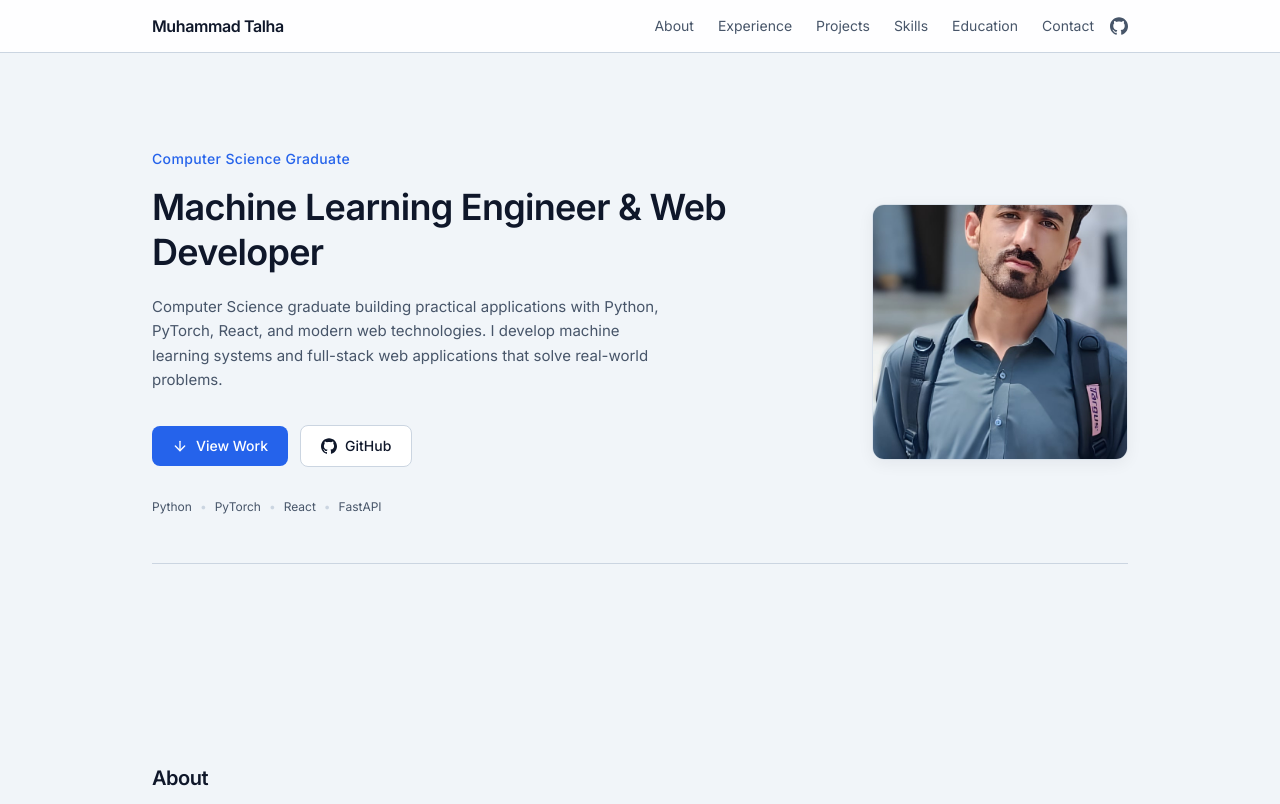
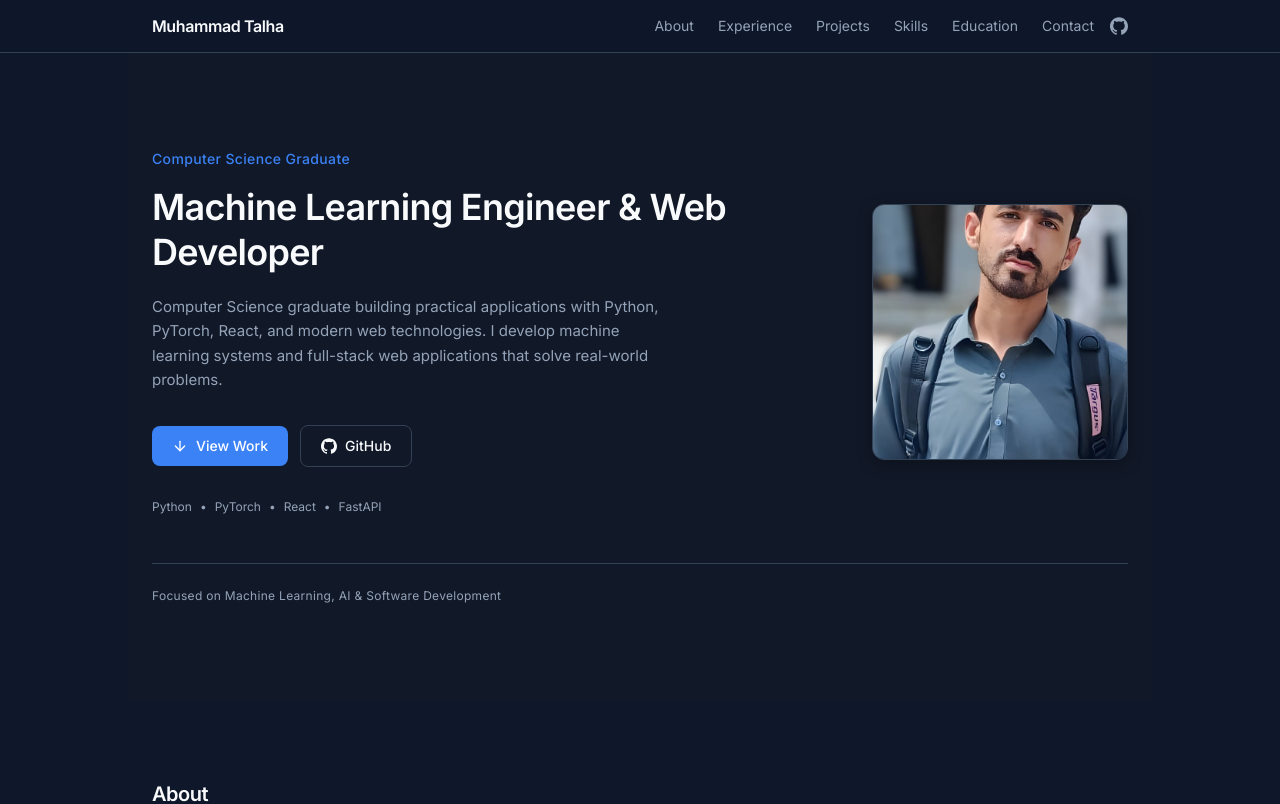
Before and after one commit to Talha-webdev/Talha-webdev.github.io, a React (Vite) app: page / in a window 1280 px wide. Shown: the top 804 px of the page. Built offline with nearby package versions, Linux system fonts and the light colour scheme.

Commit message:
Removed the light colors

```diff
--- a/src/App.tsx
+++ b/src/App.tsx
@@ -10,7 +10,7 @@ import { Footer } from "./components/sections/Footer"
 
 function App() {
   return (
-    <div className="flex min-h-screen flex-col bg-background">
+    <div className="flex min-h-screen flex-col bg-[#0F172A]">
       <Navbar />
       <main className="flex-1">
         <Hero />
--- a/src/components/sections/About.tsx
+++ b/src/components/sections/About.tsx
@@ -22,7 +22,7 @@ const focusAreas = [
 export function About() {
   return (
     <Section id="about" title="About">
-      <div className="rounded-xl border border-border bg-surface p-8 shadow-card">
+      <div className="rounded-xl border border-border bg-[#1E293B] p-8 shadow-card">
         <p className="max-w-3xl text-[15px] leading-relaxed text-muted">
           I'm a Computer Science graduate focused on building practical software
           and machine learning solutions. My work combines Python and PyTorch for
@@ -36,7 +36,7 @@ export function About() {
           {focusAreas.map(({ icon: Icon, title, text }) => (
             <div
               key={title}
-              className="rounded-lg border border-border bg-background p-5"
+              className="rounded-lg border border-border bg-[#334155] p-5"
             >
               <Icon size={18} className="mb-3 text-accent" strokeWidth={1.5} />
               <h3 className="mb-1.5 text-sm font-semibold text-foreground">
--- a/src/components/sections/Contact.tsx
+++ b/src/components/sections/Contact.tsx
@@ -10,7 +10,7 @@ export function Contact() {
 
   return (
     <Section id="contact" title="Get in Touch">
-      <div className="rounded-xl border border-border bg-surface p-8 shadow-card">
+      <div className="rounded-xl border border-border bg-[#1E293B] p-8 shadow-card">
         <p className="max-w-2xl text-[15px] leading-relaxed text-muted">
           I'm open to opportunities, collaborations, and interesting development
           work. Feel free to reach out through any of the channels below.
@@ -28,7 +28,7 @@ export function Contact() {
             href={github || "#"}
             target="_blank"
             rel="noreferrer"
-            className="inline-flex items-center gap-2 rounded-lg border border-border bg-surface px-5 py-2.5 text-sm font-medium text-foreground transition-colors hover:border-accent hover:text-accent"
+            className="inline-flex items-center gap-2 rounded-lg border border-border px-5 py-2.5 text-sm font-medium text-foreground transition-colors hover:border-accent hover:text-accent"
           >
             <GithubIcon size={16} />
             GitHub
@@ -37,7 +37,7 @@ export function Contact() {
             href={linkedin || "#"}
             target="_blank"
             rel="noreferrer"
-            className="inline-flex items-center gap-2 rounded-lg border border-border bg-surface px-5 py-2.5 text-sm font-medium text-foreground transition-colors hover:border-accent hover:text-accent"
+            className="inline-flex items-center gap-2 rounded-lg border border-border px-5 py-2.5 text-sm font-medium text-foreground transition-colors hover:border-accent hover:text-accent"
           >
             <Link size={16} />
             LinkedIn
--- a/src/components/sections/Education.tsx
+++ b/src/components/sections/Education.tsx
@@ -5,7 +5,7 @@ import { education } from "../../data/portfolio"
 export function Education() {
   return (
     <Section id="education" title="Education">
-      <div className="rounded-xl border border-border bg-surface p-6 shadow-card">
+      <div className="rounded-xl border border-border bg-[#1E293B] p-6 shadow-card">
         <div className="flex items-start gap-3">
           <span className="mt-0.5 text-accent">
             <GraduationCap size={20} strokeWidth={1.5} />
--- a/src/components/sections/Experience.tsx
+++ b/src/components/sections/Experience.tsx
@@ -10,7 +10,7 @@ export function Experience() {
         {experiences.map((exp) => (
           <article
             key={exp.id}
-            className="rounded-xl border border-border bg-surface p-6 shadow-card"
+            className="rounded-xl border border-border bg-[#1E293B] p-6 shadow-card"
           >
             <div className="flex flex-col gap-4 sm:flex-row sm:items-start sm:justify-between">
               <div className="flex items-start gap-3">
@@ -30,7 +30,7 @@ export function Experience() {
                   href={exp.github}
                   target="_blank"
                   rel="noreferrer"
-                  className="inline-flex items-center gap-1.5 rounded-lg border border-border bg-surface px-3.5 py-1.5 text-xs font-medium text-foreground transition-colors hover:border-accent hover:text-accent"
+                  className="inline-flex items-center gap-1.5 rounded-lg border border-border px-3.5 py-1.5 text-xs font-medium text-foreground transition-colors hover:border-accent hover:text-accent"
                 >
                   <GithubIcon size={14} />
                   Code
@@ -56,7 +56,7 @@ export function Experience() {
               {exp.technologies.map((tech) => (
                 <li
                   key={tech}
-                  className="rounded-md border border-border bg-background px-2.5 py-0.5 text-xs text-muted"
+                  className="rounded-md border border-border bg-[#1E293B] px-2.5 py-0.5 text-xs text-muted"
                 >
                   {tech}
                 </li>
--- a/src/components/sections/Footer.tsx
+++ b/src/components/sections/Footer.tsx
@@ -8,7 +8,7 @@ export function Footer() {
   const linkedin = profile.socials.linkedin
 
   return (
-    <footer className="border-t border-border bg-surface">
+    <footer className="border-t border-border bg-[#020617]">
       <div className="mx-auto flex w-full max-w-5xl flex-col items-center gap-3 px-6 py-8 text-center">
         <span className="text-sm font-semibold text-foreground">
           {profile.name}
--- a/src/components/sections/Hero.tsx
+++ b/src/components/sections/Hero.tsx
@@ -8,7 +8,7 @@ export function Hero() {
   return (
     <section
       id="top"
-      className="mx-auto w-full max-w-5xl scroll-mt-24 px-6 py-20 md:py-24"
+      className="mx-auto w-full max-w-5xl scroll-mt-24 px-6 py-20 md:py-24 bg-[#111827]"
     >
       <div className="grid items-center gap-12 md:grid-cols-[1fr_auto]">
         <div>
@@ -34,7 +34,7 @@ export function Hero() {
               href={github || "#"}
               target="_blank"
               rel="noreferrer"
-              className="inline-flex items-center gap-2 rounded-lg border border-border bg-surface px-5 py-2.5 text-sm font-medium text-foreground transition-colors hover:border-accent hover:text-accent"
+              className="inline-flex items-center gap-2 rounded-lg border border-border px-5 py-2.5 text-sm font-medium text-foreground transition-colors hover:border-accent hover:text-accent"
             >
               <GithubIcon size={16} />
               GitHub
@@ -44,7 +44,7 @@ export function Hero() {
           <div className="mt-8 flex items-center gap-2 text-xs text-muted">
             {hero.techLine.map((tech, i) => (
               <span key={tech} className="flex items-center gap-2">
-                {i > 0 && <span className="text-border">•</span>}
+                {i > 0 && <span className="text-muted">•</span>}
                 <span>{tech}</span>
               </span>
             ))}
@@ -55,7 +55,7 @@ export function Hero() {
           <img
             src={profile.photo}
             alt={profile.name}
-            className="aspect-square w-52 rounded-xl border border-border/60 object-cover shadow-soft sm:w-64"
+            className="aspect-square w-52 rounded-xl border border-border object-cover shadow-soft sm:w-64"
           />
         </div>
       </div>
--- a/src/components/sections/Navbar.tsx
+++ b/src/components/sections/Navbar.tsx
@@ -17,7 +17,7 @@ export function Navbar() {
   const [open, setOpen] = useState(false)
 
   return (
-    <header className="sticky top-0 z-50 border-b border-border bg-surface/90 backdrop-blur">
+    <header className="sticky top-0 z-50 border-b border-border bg-[#0F172A]/90 backdrop-blur">
       <nav className="mx-auto flex w-full max-w-5xl items-center justify-between px-6 py-3.5">
         <a
           href="#top"
@@ -64,7 +64,7 @@ export function Navbar() {
       </nav>
 
       {open && (
-        <div className="border-t border-border bg-surface md:hidden">
+        <div className="border-t border-border bg-[#0F172A] md:hidden">
           <ul className="mx-auto flex w-full max-w-5xl flex-col px-6 py-2 text-sm text-muted">
             {links.map((link) => (
               <li key={link.href}>
--- a/src/components/sections/Projects.tsx
+++ b/src/components/sections/Projects.tsx
@@ -15,7 +15,7 @@ export function Projects() {
         {projects.map((project) => (
           <article
             key={project.id}
-            className="flex flex-col overflow-hidden rounded-xl border border-border bg-surface shadow-card transition-shadow hover:shadow-soft"
+            className="flex flex-col overflow-hidden rounded-xl border border-border bg-[#1E293B] shadow-card transition-shadow hover:shadow-soft"
           >
             <div className="flex aspect-video items-center justify-center border-b border-border bg-accent-soft text-accent">
               {project.image ? (
@@ -49,7 +49,7 @@ export function Projects() {
                 {project.technologies.map((tech) => (
                   <li
                     key={tech}
-                    className="rounded-md border border-border bg-background px-2.5 py-0.5 text-xs text-muted"
+                    className="rounded-md border border-border bg-[#1E293B] px-2.5 py-0.5 text-xs text-muted"
                   >
                     {tech}
                   </li>
@@ -61,7 +61,7 @@ export function Projects() {
                   href={project.github}
                   target="_blank"
                   rel="noreferrer"
-                  className="inline-flex items-center gap-1.5 rounded-lg border border-border bg-surface px-4 py-2 text-sm font-medium text-foreground transition-colors hover:border-accent hover:text-accent"
+                  className="inline-flex items-center gap-1.5 rounded-lg border border-border px-4 py-2 text-sm font-medium text-foreground transition-colors hover:border-accent hover:text-accent"
                 >
                   <GithubIcon size={15} />
                   GitHub
--- a/src/components/sections/Skills.tsx
+++ b/src/components/sections/Skills.tsx
@@ -8,7 +8,7 @@ export function Skills() {
         {skillCategories.map((category) => (
           <div
             key={category.title}
-            className="rounded-xl border border-border bg-surface p-5 shadow-card"
+            className="rounded-xl border border-border bg-[#1E293B] p-5 shadow-card"
           >
             <h3 className="mb-3 text-sm font-semibold text-foreground">
               {category.title}
@@ -17,7 +17,7 @@ export function Skills() {
               {category.skills.map((skill) => (
                 <li
                   key={skill}
-                  className="rounded-md border border-border bg-background px-2.5 py-0.5 text-xs text-muted"
+                  className="rounded-md border border-border bg-[#334155] px-2.5 py-0.5 text-xs text-muted"
                 >
                   {skill}
                 </li>
--- a/src/data/portfolio.ts
+++ b/src/data/portfolio.ts
@@ -14,7 +14,7 @@ export const hero = {
   description:
     "Computer Science graduate  building practical applications with Python, PyTorch, React, and modern web technologies. I develop machine learning systems and full-stack web applications that solve real-world problems.",
   techLine: ["Python", "PyTorch", "React", "FastAPI"],
-  // status: "Focused on Machine Learning, AI & Software Development",
+  status: "Focused on Machine Learning, AI & Software Development",
 }
 
 export interface Experience {
--- a/src/index.css
+++ b/src/index.css
@@ -1,21 +1,21 @@
 @import "tailwindcss";
 
 @theme {
-  --color-background: #f1f5f9;
-  --color-surface: #ffffff;
-  --color-foreground: #0f172a;
-  --color-muted: #475569;
-  --color-border: #cbd5e1;
-  --color-accent: #2563eb;
-  --color-accent-hover: #1d4ed8;
-  --color-accent-foreground: #ffffff;
-  --color-accent-soft: #dbeafe;
+  --color-background: #0F172A;
+  --color-surface: #1E293B;
+  --color-foreground: #F8FAFC;
+  --color-muted: #94A3B8;
+  --color-border: #334155;
+  --color-accent: #3B82F6;
+  --color-accent-hover: #60A5FA;
+  --color-accent-foreground: #FFFFFF;
+  --color-accent-soft: rgba(59, 130, 246, 0.15);
 
   --font-sans: "Inter", system-ui, -apple-system, "Segoe UI", Roboto, Helvetica, Arial, sans-serif;
 
-  --shadow-card: 0 1px 3px rgba(15, 23, 42, 0.06), 0 1px 2px rgba(15, 23, 42, 0.04);
-  --shadow-soft: 0 4px 16px rgba(15, 23, 42, 0.06);
-  --shadow-elevated: 0 8px 24px rgba(15, 23, 42, 0.08);
+  --shadow-card: 0 1px 3px rgba(0, 0, 0, 0.3), 0 1px 2px rgba(0, 0, 0, 0.2);
+  --shadow-soft: 0 4px 16px rgba(0, 0, 0, 0.3);
+  --shadow-elevated: 0 8px 24px rgba(0, 0, 0, 0.4);
 }
 
 @layer base {
```
Also changed, not shown: public/favicon.svg.
